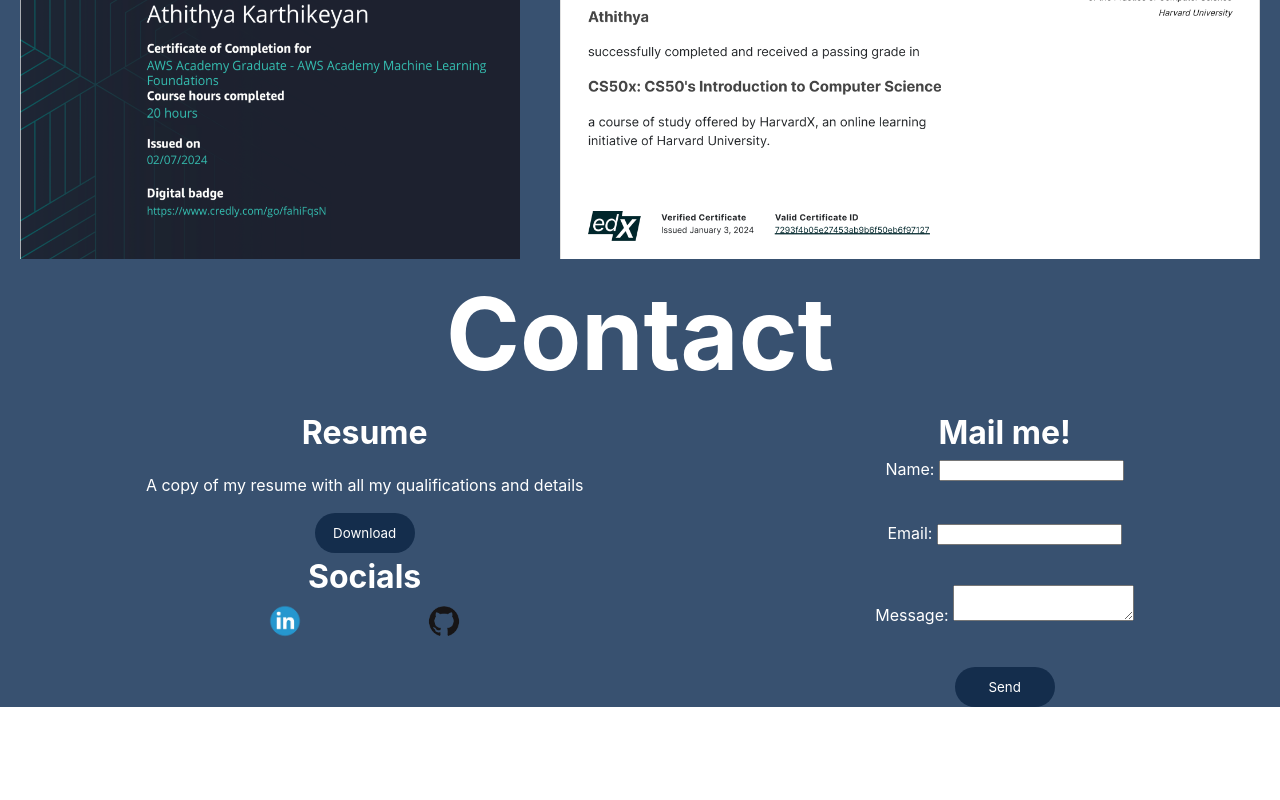
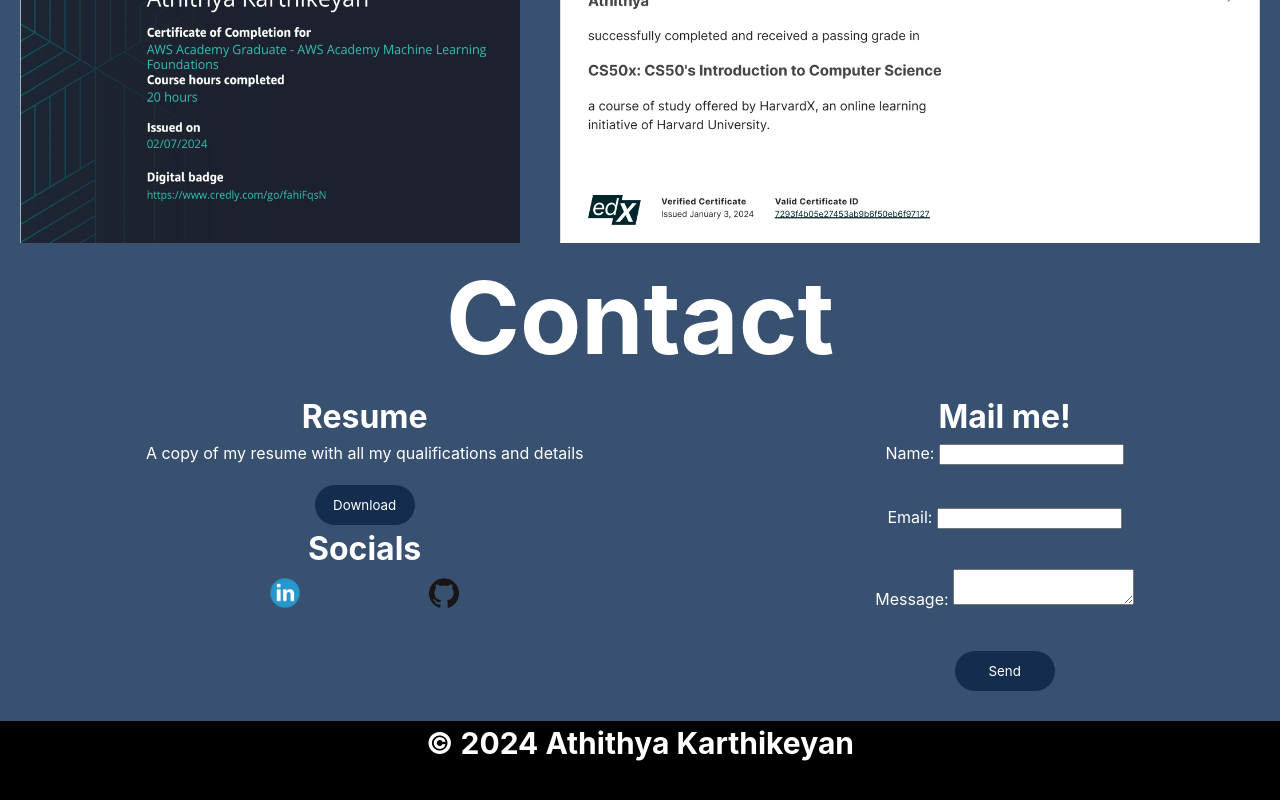
Before and after one commit to athithyakarthikeyan/myPersonalWebsite, a React (Vite) app: page / in a window 1280 px wide. Shown: the part 1370-2170 px from the top of the page. Before the commit the page ends 2077 px from the top, so only its background shows below. Built offline with nearby package versions, Linux system fonts and the light colour scheme; no server answers.

Commit message:
Updated stuff

```diff
--- a/src/Body.jsx
+++ b/src/Body.jsx
@@ -62,7 +62,7 @@
                         <label for="message">Message: </label>
                         <textarea id="message" name="message" required></textarea>
                     </div>
-                    <button className="download-button" type="submit">Send</button>
+                    <button className="send-button" type="submit">Send</button>
               </form>
               </div>
         </div>
--- a/src/Footer.jsx
+++ b/src/Footer.jsx
@@ -1,7 +1,9 @@
 import React from "react"
-
+import "./index.css";
 export default function Footer(){
+    return(
     <div className="footer-section">
-       <p>Athithya</p>
+       <p className="footer-text"><strong>&copy; {new Date().getFullYear()} Athithya Karthikeyan</strong></p>
     </div>
+    )
 }
--- a/src/index.css
+++ b/src/index.css
@@ -170,8 +170,9 @@
 }
 
 .footer-section{
-  color: black;
-  margin-bottom: 60px;
+  background-color: black;
+  padding-bottom: 50px;
+  border:0;
 }
 
 .download-button{
@@ -180,6 +181,7 @@
   text-align: center;
   height: 40px;
   border-radius: 20px;
+  margin-top: 20px;
   color: white;
   width: 100px;
   font-family: Inter, system-ui, Avenir, Helvetica, Arial, sans-serif;
@@ -228,3 +230,40 @@
 .mail-section{
   text-align: center;
 }
+
+p{
+  border: 0;
+  margin: 0;
+}
+
+.footer-text{
+  color: white;
+  text-align: center;
+  font-family: Inter, system-ui, Avenir, Helvetica, Arial, sans-serif;
+  font-size: 30px;
+}
+
+.send-button{
+    background-color:#142d4c;
+    border:none;
+    text-align: center;
+    height: 40px;
+    border-radius: 20px;
+    color: white;
+    width: 100px;
+    font-family: Inter, system-ui, Avenir, Helvetica, Arial, sans-serif;
+    margin-bottom: 30px;
+}
+
+.send-button:hover{
+  background-color:transparent;
+  border:none;
+  text-align: center;
+  height: 40px;
+  border-radius: 20px;
+  color: #142d4c;
+  width: 100px;
+  font-family: Inter, system-ui, Avenir, Helvetica, Arial, sans-serif;
+  border: 2px solid #142d4c;
+  transition: all ease-in 200ms;
+}
```
